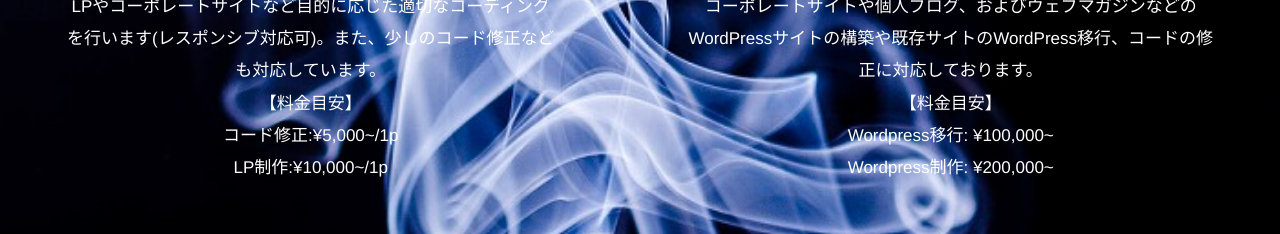
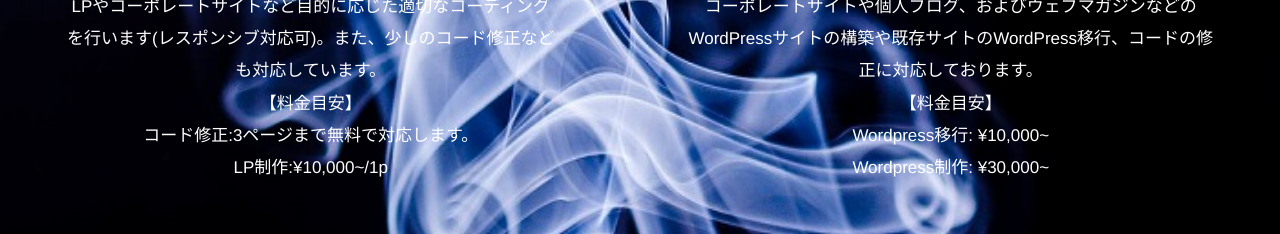
Before and after one commit to satoshi1014/portfolio3, a plain HTML site: page index.html in a window 1280 px wide. Shown: the part 3540-3774 px from the top of the page. Drawn offline with nearby package versions, Linux system fonts and the light colour scheme.

Commit message:
first commit

```diff
--- a/index.html
+++ b/index.html
@@ -152,7 +152,7 @@
             【料金目安】
           </p>
           <p class="service-text">
-            コード修正:¥5,000~/1p
+            コード修正:3ページまで無料で対応します。
           </p>
           <p class="service-text">
             LP制作:¥10,000~/1p
@@ -174,10 +174,10 @@
             【料金目安】
           </p>
           <p class="service-text">
-            Wordpress移行: ¥100,000~
+            Wordpress移行: ¥10,000~
           </p>
           <p class="service-text">
-            Wordpress制作: ¥200,000~
+            Wordpress制作: ¥30,000~
           </p>
         </div>
       </div>
```
